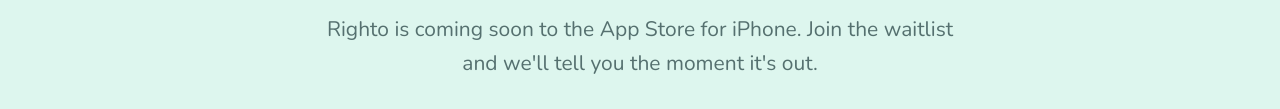
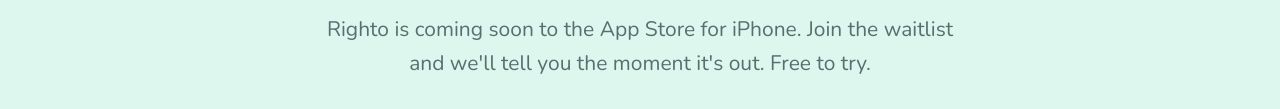
Before and after one commit to roberteaves-maker/righto-website, a plain HTML site: page index.html in a window 1280 px wide. Shown: the part 4415-4524 px from the top of the page. Drawn offline with Linux system fonts and the light colour scheme.

Commit message:
Waitlist band: add Free to try
Co-Authored-By: Claude Opus 5.5 <noreply@anthropic.com>
Claude-Session: https://claude.ai/code/session_01WUGeYpaq8j3fL7RXLFW8wh

```diff
--- a/index.html
+++ b/index.html
@@ -242,7 +242,7 @@
   <svg class="floaty" style="right:30%;bottom:6%;--r:-10deg" aria-hidden="true" viewBox="0 0 100 100"><use href="#i-keys"/></svg>
   <svg class="floaty" style="left:2%;top:58%;--r:6deg" aria-hidden="true" viewBox="0 0 100 100"><use href="#i-cup"/></svg>
   <h2>be first through the door</h2>
-  <p class="lead">Righto is coming soon to the App Store for iPhone. Join the waitlist and we'll tell you the moment it's out.</p>
+  <p class="lead">Righto is coming soon to the App Store for iPhone. Join the waitlist and we'll tell you the moment it's out. Free to try.</p>
   <div class="join">
     <form class="waitlist" novalidate>
       <label class="hp" aria-hidden="true">Leave this empty <input type="text" name="website" tabindex="-1" autocomplete="off"></label>
```
